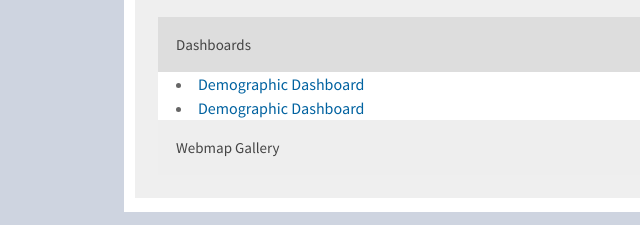
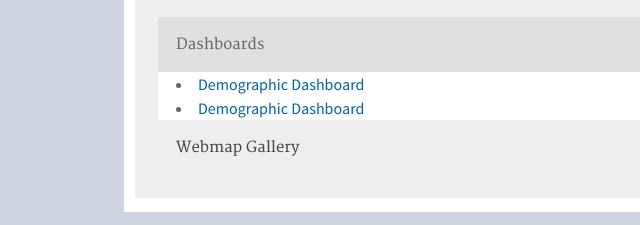
Before and after one commit to ColoradoDemography/shiny-landing-page, a plain HTML site: page index.html in a window 1280 px wide. Both pictures are taken after a click on the button "Dashboards". Shown: the part 339-564 px from the top of the page, 11-651 px from the left. Drawn offline with Linux system fonts and the light colour scheme.

Commit message:
css update

```diff
--- a/assets/layout.css
+++ b/assets/layout.css
@@ -335,3 +335,36 @@
     overflow:hidden;
     height:1px;
 }
+
+/* Style the buttons that are used to open and close the accordion panel */
+button.accordion {
+    background-color:  #4e5758;
+    color: #d0d2d3 ;
+    font-family: "Merriweather";
+    cursor: pointer;
+    padding: 18px;
+    width: 100%;
+    text-align: left;
+    border: none;
+    outline: none;
+    transition: 0.4s;
+}
+
+/* Add a background color to the button if it is clicked on (add the .active class with JS), and when you move the mouse over it (hover) */
+button.accordion.active, button.accordion:hover {
+    /*background-color: #485c5e;*/
+    opacity:0.8;
+    filter:alpha(opacity=80);
+}
+
+/* Style the accordion panel. Note: hidden by default */
+div.panel {
+    padding: 0 18px;
+    background-color: white;
+    display: none;
+}
+
+/* The "show" class is added to the accordion panel when the user clicks on one of the buttons. This will show the panel content */
+div.panel.show {
+    display: block !important;
+}
```
